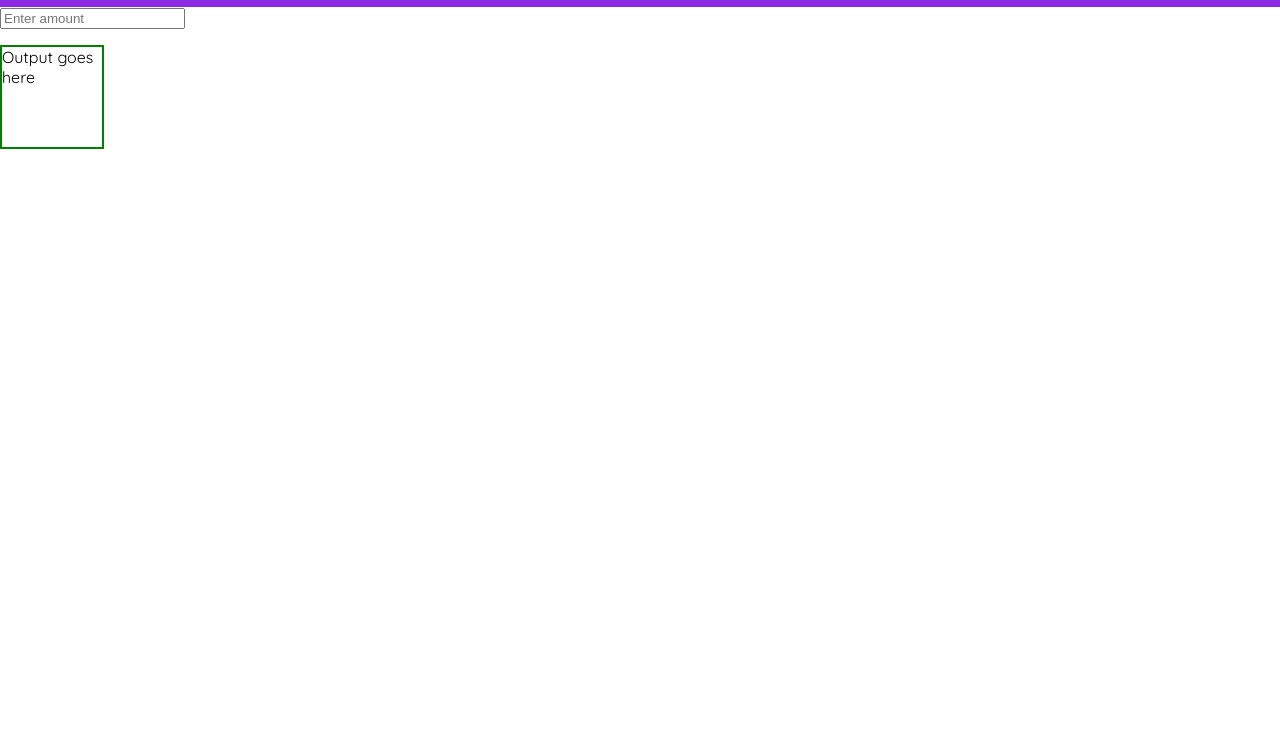
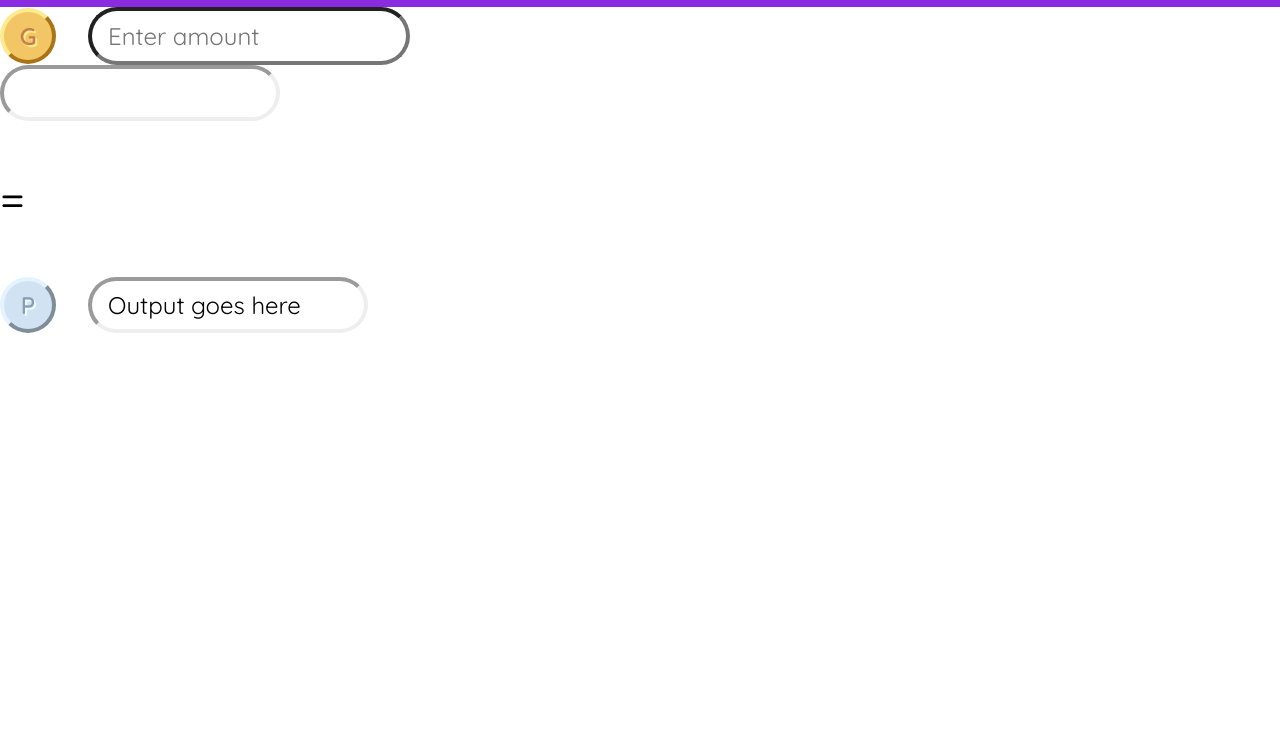
Before and after one commit to enwkurs/gold-to-plat, a website: page index.html in a window 1280 px wide. Shown: the part 65-800 px from the top of the page. Drawn offline with Linux system fonts and the light colour scheme.

Commit message:
number letters

```diff
--- a/index.html
+++ b/index.html
@@ -34,9 +34,13 @@
 
         <label for="goldInput" class="formLabel">
 
-          <input type="number" name="goldInput" id="goldInput" class="inputNum" placeholder="Enter amount"/>
+          <div class="container"><div id="goldCoin" class="coinMain">G</div><input type="number" name="goldInput" id="goldInput" class="numberBox inputNum" placeholder="Enter amount"/></div>
 
-          <p id="platOutput" class="outputNum">Output goes here</p>
+          <div id="easyGold" class="numberBox easyGold"></div>
+
+          <p class="equals">=</p>
+
+          <div class="container"><div id="platCoin" class="coinMain">P</div><div id="platOutput" class="numberBox outputNum">Output goes here</div></div>
         </label>
       </form>
 
--- a/script.js
+++ b/script.js
@@ -1,14 +1,25 @@
 // Convert Gold to Plat --------------------------------------------
 
+function easyNum(num) {
+    if (num >= 1e12) return (num / 1e12).toFixed(1).replace(/\.0$/, '') + 'T gold';
+    if (num >= 1e9)  return (num / 1e9).toFixed(1).replace(/\.0$/, '') + 'B gold';
+    if (num >= 1e6)  return (num / 1e6).toFixed(1).replace(/\.0$/, '') + 'M gold';
+    if (num >= 1e3)  return (num / 1e3).toFixed(1).replace(/\.0$/, '') + 'K gold';
+    return num.toString();
+}
+
 const goldInput = document.querySelector("#goldInput");
+const easyGold = document.querySelector("#easyGold");
 const platOutput = document.querySelector("#platOutput");
-console.log(`[Found] ${goldInput} ${platOutput}`);
+console.log(`[Found] ${goldInput} ${platOutput} ${easyGold}`);
 
 function goldToPlat() {
     console.log("Typing happened");
 
     const goldValue = Number(goldInput.value);
     console.log(`Const goldValue Number = ${goldValue}`);
+
+    easyGold.textContent = easyNum(goldValue);
 
     const platValue = goldValue / 10000000;
     console.log(`plat Value is ${platValue}`);
@@ -18,6 +29,8 @@ function goldToPlat() {
     } else {
         platOutput.textContent = "";
     }
+
+
 }
 
 
--- a/styles.css
+++ b/styles.css
@@ -4,6 +4,42 @@
   src: url(/assets/Quicksand-VariableFont_wght.ttf);
 }
 
+
+/* FORM ELEMENTS */
+
+.numberBox {
+  height: 3rem;
+  min-width: 15rem;
+  width:min-content;
+  padding-left: 1rem;
+  padding-right: 1rem;
+
+  border-style: inset;
+  border-width: 4px;
+  border-radius: 2rem;
+
+  font-family: 'Quicksand', 'sans-serif';
+  font-size: 1.5rem;
+}
+
+.container {
+  display: flex;
+  align-items: center;
+  gap: 2rem;
+}
+
+.inputNum {
+
+}
+
+.outputNum {
+  display: flex;
+  align-items: center;
+}
+
+.equals {
+  font-size: 3rem;
+}
 
 
 
@@ -45,6 +81,11 @@
   width: 3rem;
   height: 3rem;
 
+  display: flex;
+  justify-content: center;
+  align-items: center;
+
+  border-style: outset;
   border-width: 4px;
   border-radius: 50%;
 
@@ -119,15 +160,7 @@ section {
 
 
 
-.outputNum {
-          /* border for testing */
-        /*  */border-style: solid;
-        /*  */border-width: 2px;
-        /*  */border-color:green;
-        /*  */
-  width: 100px;
-  height: 100px;
-}
+
 
 
 
```
